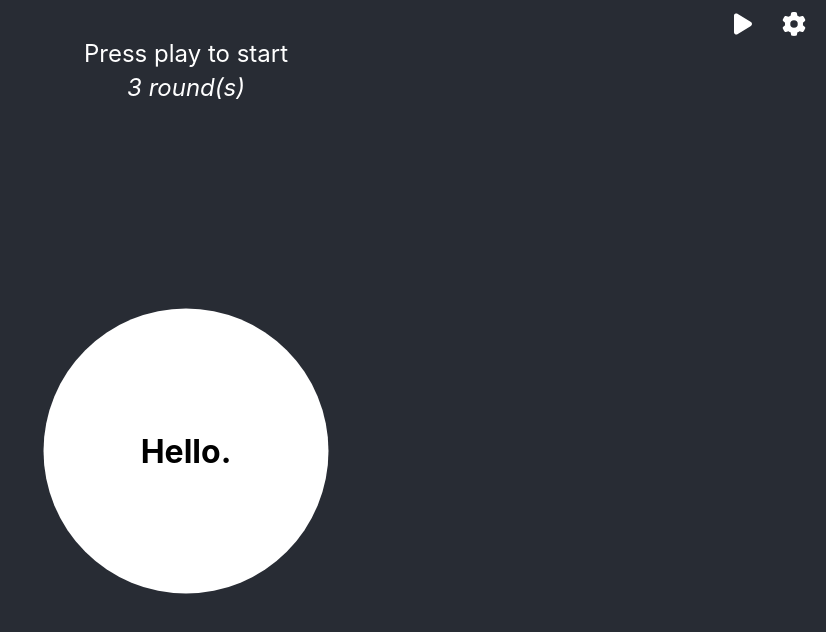
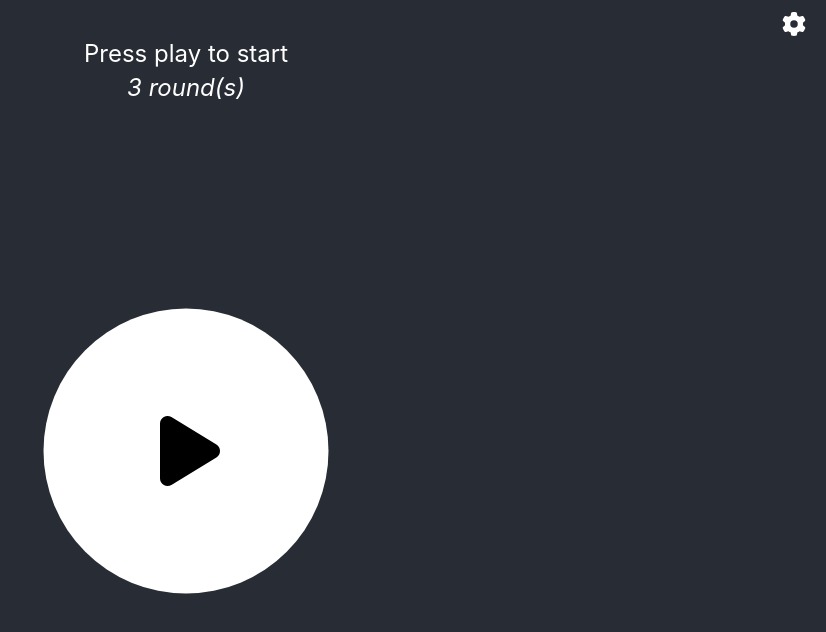
Before and after one commit to Koenkk/whb, a React (Create React App) app: page / in a window 1280 px wide. Shown: the top 632 px of the page, without its empty margins (454-1280 px from the left). Built offline with nearby package versions, Linux system fonts and the light colour scheme.

Commit message:
Refactor menu

```diff
--- a/src/app/App.tsx
+++ b/src/app/App.tsx
@@ -58,7 +58,10 @@ class App extends React.Component<Props, State> {
 
     renderStep() {
         if (this.state.step === 0) {
-            return <Step0/>
+            return <Step0 onDone={async () => {
+                await sounds.init();
+                this.setState({step: 1});
+            }}/>
         } else if (this.state.step === 1) {
             return <Step1 onDone={() => this.setState({step: 2})}/>
         } else if (this.state.step === 2) {
@@ -92,14 +95,11 @@ class App extends React.Component<Props, State> {
                 }
                 <div style={{display: 'flex', flexDirection: 'column', height: '100%'}}>
                     <Menu
-                        playing={this.state.step !== 0}
                         text={stepTitle[this.state.step]}
                         subtext={subtext}
+                        showStopButton={this.state.step !== 0}
                         showSettingsButton={this.state.step === 0}
-                        onPlayStopButtonClick={async () => {
-                            await sounds.init();
-                            this.setState({step: this.state.step === 0 ? 1 : 0, round: 0})
-                        }}
+                        onStopButtonClick={() => this.setState({step: 0, round: 0})}
                         onSettingsButtonClick={() => this.setState({showSettings: true})}
                     />
                     <div ref={this.contentWrapper} style={contentWrapperStyle}>
--- a/src/app/steps/Step0.tsx
+++ b/src/app/steps/Step0.tsx
@@ -1,9 +1,23 @@
 import Circle from '../view/Circle';
 import React from 'react';
+import { faPlay } from '@fortawesome/free-solid-svg-icons'
+import { FontAwesomeIcon } from '@fortawesome/react-fontawesome'
 
-class Step0 extends React.Component {
+type Props = {onDone: () => void}
+type State = {}
+
+class Step0 extends React.Component<Props, State> {
     render() {
-        return <Circle text='Hello.'/>
+        return (
+            <Circle>
+                <FontAwesomeIcon
+                        className='icon-button'
+                        style={{position: 'fixed', fontSize: '5.0em', marginLeft: '0.1em'}}
+                        icon={faPlay}
+                        onClick={() => this.props.onDone()}
+                    />
+            </Circle>
+        );
     }
 }
 
--- a/src/app/view/Circle.tsx
+++ b/src/app/view/Circle.tsx
@@ -1,6 +1,6 @@
 import React from 'react';
 
-type Props = {text: string, onAnimationEnd?: () => void, animation?: 'in' | 'out' | null}
+type Props = {text?: string, onAnimationEnd?: () => void, animation?: 'in' | 'out' | null, children?: React.ReactNode}
 type State = {}
 
 const wrapperStyle: React.CSSProperties = {
@@ -44,7 +44,8 @@ class Circle extends React.Component<Props, State> {
         return (
             <div style={wrapperStyle}>
                 <div ref={this.circle} style={circleStyle} className={className}/>
-                <div style={textStyle}>{this.props.text}</div>
+                {this.props.text && <div style={textStyle}>{this.props.text}</div>}
+                {this.props.children}
             </div>
         )
     }
--- a/src/app/view/Menu.tsx
+++ b/src/app/view/Menu.tsx
@@ -1,13 +1,13 @@
 import React from 'react';
 import { FontAwesomeIcon } from '@fortawesome/react-fontawesome'
-import { faPlay, faGear, faStop } from '@fortawesome/free-solid-svg-icons'
+import { faGear, faStop } from '@fortawesome/free-solid-svg-icons'
 
 type Props = {
     showSettingsButton: boolean;
+    showStopButton: boolean;
     text: string;
     subtext: string;
-    playing: boolean;
-    onPlayStopButtonClick: () => void;
+    onStopButtonClick: () => void;
     onSettingsButtonClick: () => void;
 }
 type State = {}
@@ -25,18 +25,20 @@ class Menu extends React.Component<Props, State> {
         return (
             <div style={menuStyle}>
                 <div style={{textAlign: 'right', paddingRight: '20px'}}>
+                    {this.props.showStopButton &&
                         <FontAwesomeIcon
                             className='icon-button'
-                        style={{marginRight: '30px'}}
-                        icon={this.props.playing ? faStop : faPlay}
-                        onClick={() => this.props.onPlayStopButtonClick()}
+                            icon={faStop}
+                            onClick={() => this.props.onStopButtonClick()}
                         />
+                    }
+                    {this.props.showSettingsButton &&
                         <FontAwesomeIcon
                             className='icon-button'
                             icon={faGear}
-                        style={{visibility: this.props.showSettingsButton ? 'visible' : 'hidden'}}
                             onClick={() => this.props.onSettingsButtonClick()}
                         />
+                    }
                 </div>
                 <div style={{textAlign: 'center'}}>
                     {this.props.text}
```
Lines whose indentation alone changed are shown as unchanged.
